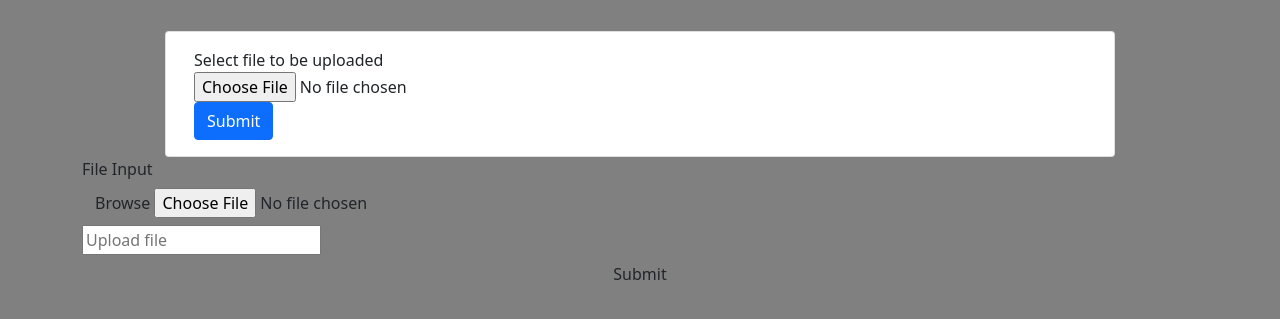
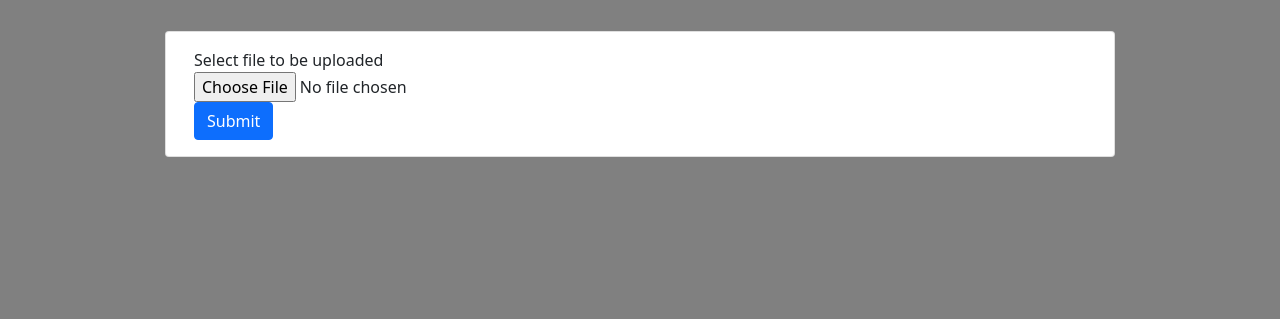
Before and after one commit to folzieds/verse-filler, a Flask app: page / in a window 1280 px wide. Shown: the part 56-375 px from the top of the page. Run offline with Flask 2, Linux system fonts and the light colour scheme; parts of the project's set-up code (start-up, migrations or seed data) failed here and were passed over; some libraries are stand-ins or nearby versions.

Commit message:
Removed materliaze code

```diff
--- a/templates/index.html
+++ b/templates/index.html
@@ -9,7 +9,7 @@
                         <div class="form-group">
                             <div class="row">
                                 <div class="col-sm-3">
-                                    <input type="file" class="form-control-file" id="exampleFormControlFile1">
+                                    <input type="file" name="file" accept=".doc,.docx" class="form-control-file" id="exampleFormControlFile1">
                                 </div>
                             </div>
                           <div class="row">
@@ -24,34 +24,6 @@
             </div>
         </div>
     </div>
-
-        <div class="container white" >
-            <div class = "row">
-                <div class="col s8">
-                    <form method="POST" action="{{ url_for('fill') }}" enctype="multipart/form-data" id="my_form">
-                        <div class = "row">
-                            <label>File Input</label>
-                            <div class = "file-field input-field">
-                                <div class = "btn">
-                                    <span>Browse</span>
-                                    <input type = "file" name="file" accept=".doc,.docx"/>
-                                </div>
-
-                                <div class = "file-path-wrapper">
-                                    <input class = "file-path validate" type = "text"
-                                    placeholder = "Upload file" />
-                                </div>
-                            </div>
-                        </div>
-                        <div class="row">
-                            <button class="btn waves-effect waves-light" type="submit" name="action">Submit
-                            </button>
-
-                        </div>
-                    </form>
-                </div>
-            </div>
-        </div>
         <!-- Add Toast when submit button is clicked-->
         <!-- Form should be inside a card or a modal kind of stuff -->
         <!-- Help should follow under instead of going to another page -->
```
